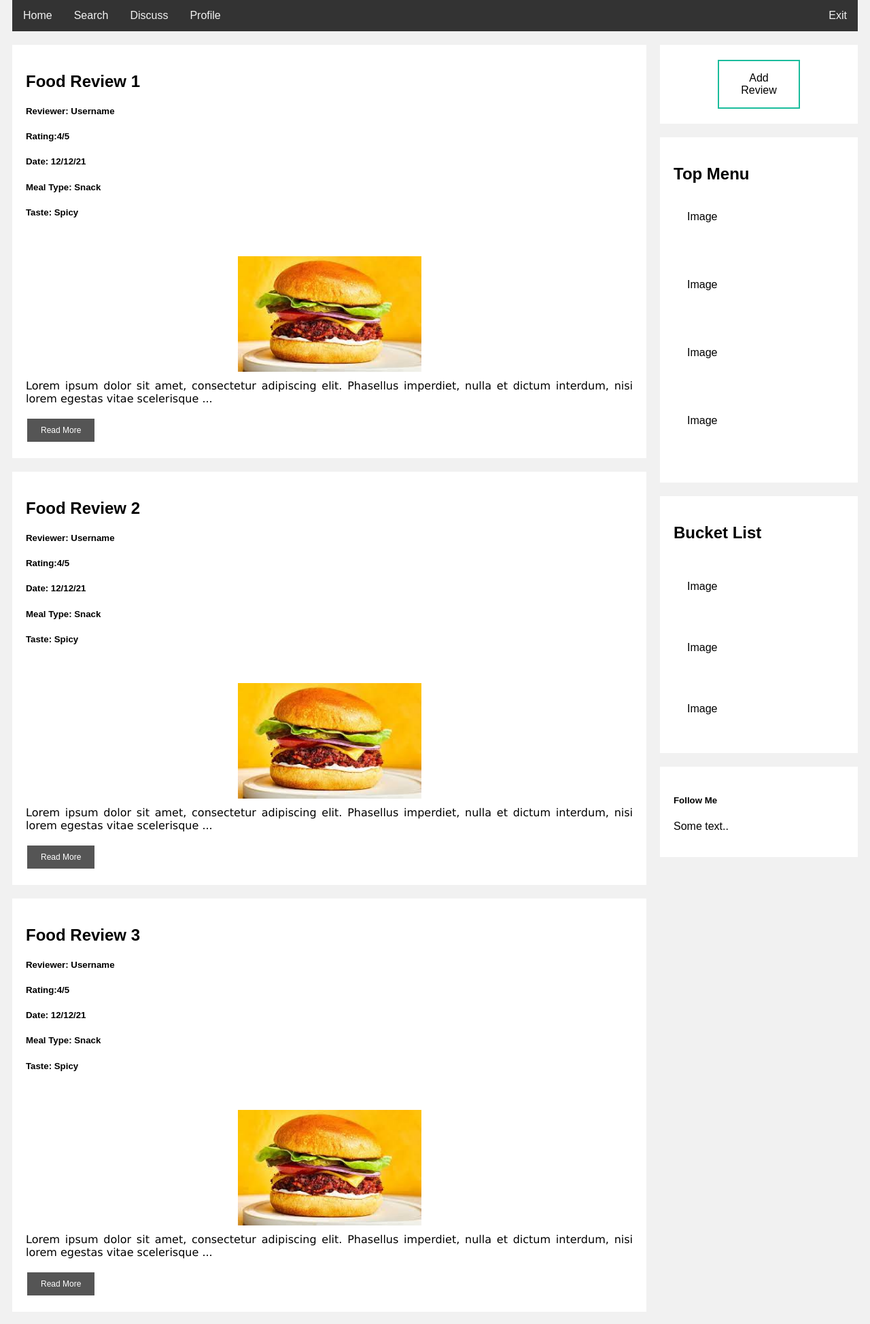
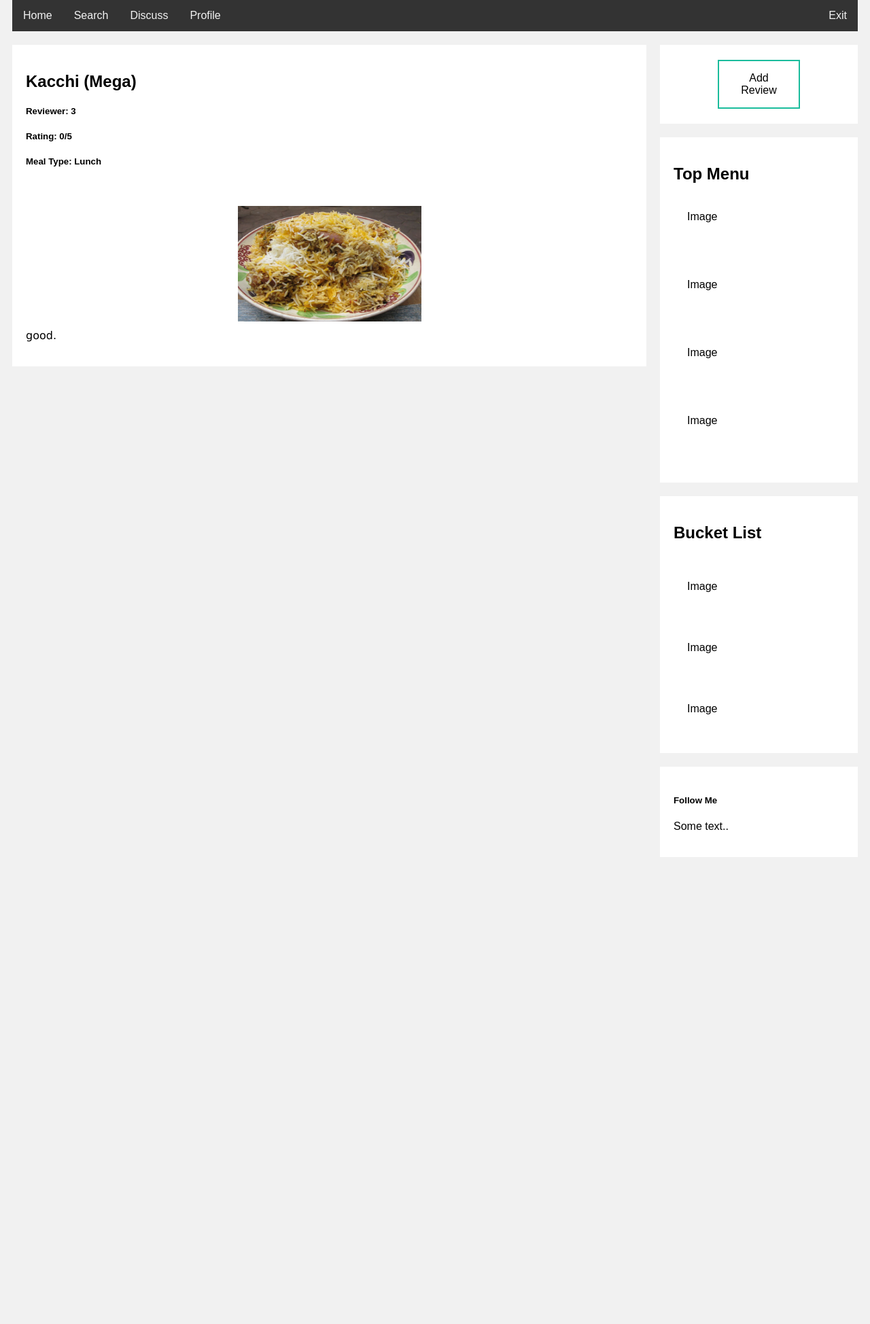
Before and after one commit to Y3454R/CSE3100_project, a PHP site: page /home.php in a window 1280 px wide. Shown: the part 197-2145 px from the top of the page at 68% size. After the commit the page ends 1458 px from the top, so only its background shows below. Run offline with PHP 8.4, Linux system fonts and the light colour scheme; a user stored in the database is signed in; data comes from the database, SQL or seed files in the repository.

Commit message:
newsfeed updated

```diff
--- a/foodbuzz/addreview.php
+++ b/foodbuzz/addreview.php
@@ -86,7 +86,9 @@ require 'handlers/review_handler.php';
 
     <!-- image -->
     <label for="review_image">Attach a photo (.jpg, .png or .jpeg) </label>
+    <br>
     <input type="file" name="review_image" >
+    <br>
 
     <input type="submit" name="publish_review" value="Publish">
   </form>
--- a/foodbuzz/css/homeStyle.css
+++ b/foodbuzz/css/homeStyle.css
@@ -170,3 +170,7 @@ body {
     background-color: #1abc9c;
     color: white;
 }
+
+h1,h2,h3,h4,h5 {
+    text-transform: capitalize;
+}
--- a/foodbuzz/css/review.css
+++ b/foodbuzz/css/review.css
@@ -1,7 +1,7 @@
 body {font-family: Arial, Helvetica, sans-serif;}
 * {box-sizing: border-box;}
 
-input[type=text], input[type=number], select, textarea {
+input[type=text], input[type=number], input[type=file], select, textarea {
   width: 100%;
   padding: 12px;
   border: 1px solid #ccc;
--- a/foodbuzz/handlers/review_handler.php
+++ b/foodbuzz/handlers/review_handler.php
@@ -80,10 +80,10 @@ if(isset($_POST['publish_review']) && isset($_FILES['review_image'])) {
     }
     /* image ends */
 
-    $item_name = $_POST['item_name'];
+    $item_name = strtolower($_POST['item_name']);
     $res_name = $_POST['res_name'];
     $district_name = $_POST['district_name'];
-    $rating_point = $_POST['rating_name'];
+    $rating_point = $_POST['rating_point'];
     $price = $_POST['price'];
     $meal_type = $_POST['meal_type'];
     $cuisine_type = $_POST['cuisine_type'];
--- a/foodbuzz/home.php
+++ b/foodbuzz/home.php
@@ -6,21 +6,30 @@ include ("header.php");
 
   <div class="leftcolumn">
 
-  <?php for($it = 0; $it < 3; $it++) { ?>
+  <!-- database theke review gula nicchi -->
+  <?php
+    $sql = "SELECT * FROM review ORDER BY review_id DESC";
+    $data_query = mysqli_query($con, $sql);
+  ?>
+
+  <?php
+    if(mysqli_num_rows($data_query) > 0) {
+      $num_iterations = 0; //number of results checked (not necessarily posted)
+      $count = 1;
+      while($row = mysqli_fetch_array($data_query)) { ?>
 
     <div class="card">
 
         <!-- info starts -->
-        <h2>Food Review <?php $number = $it+1; echo "$number" ?> </h2>
-        <h5>Reviewer: Username </h5>
-        <h5>Rating:4/5</h5>
-        <h5>Date: 12/12/21</h5>
-        <h5>Meal Type: Snack</h5>
-        <h5>Taste: Spicy</h5>
+        <h2> <?php echo $row['item_name']." (".$row['restaurant'].")" ?> </h2>
+        <h5>Reviewer: <?php echo $row['user_id']; ?> </h5>
+        <h5>Rating: <?php echo $row['rating']; ?>/5</h5>
+        <!-- <h5>Date: 12/12/21</h5> -->
+        <h5>Meal Type: <?php echo $row['meal_type'];?> </h5>
         <!-- info ends -->
 
         <!-- image starts -->
-        <div class="fakeimg" style="height:200px;"><img class="imageCenter" src="image/burger.jfif"></div>
+        <div class="fakeimg" style="height:200px;"><img class="imageCenter" src="uploads/<?php echo $row['img_url']?>"></div>
         <!-- image ends -->
 
         <!-- description starts -->
@@ -29,7 +38,7 @@ include ("header.php");
         <!-- content paragraph starts-->
         <?php
           /* This text will come from sql server" */
-          $reviewText = "Lorem ipsum dolor sit amet, consectetur adipiscing elit. Phasellus imperdiet, nulla et dictum interdum, nisi lorem egestas vitae scelerisque enim ligula venenatis dolor. Maecenas nisl est, ultrices nec congue eget, auctor vitae massa. Fusce luctus vestibulum augue ut aliquet. Nunc sagittis dictum nisi, sed ullamcorper ipsum dignissim ac. In at libero sed nunc venenatis imperdiet sed ornare turpis. Donec vitae dui eget tellus gravida venenatis. Integer fringilla congue eros non fermentum. Sed dapibus pulvinar nibh tempor porta.";
+          $reviewText = $row['description'];
         ?>
         <p class="content">
         <?php echo "$reviewText"; ?>
@@ -46,6 +55,7 @@ include ("header.php");
       </div>
 
     <?php } ?>
+  <?php } ?>
 
  </div>
 
```
Also changed, not shown: foodbuzz/uploads/REVIMG-61b5e222ccbbd7.51201555.jpg (added), foodbuzz/uploads/REVIMG-61b5e38d370da6.75955308.jpg (added), foodbuzz/uploads/REVIMG-61b5e60402e529.24991398.jpg (added), foodbuzz/uploads/REVIMG-61b5ea4916e4a3.41081185.jpg (added), foodbuzz/uploads/REVIMG-61b5ecf1269093.31238138.jpg (added).
